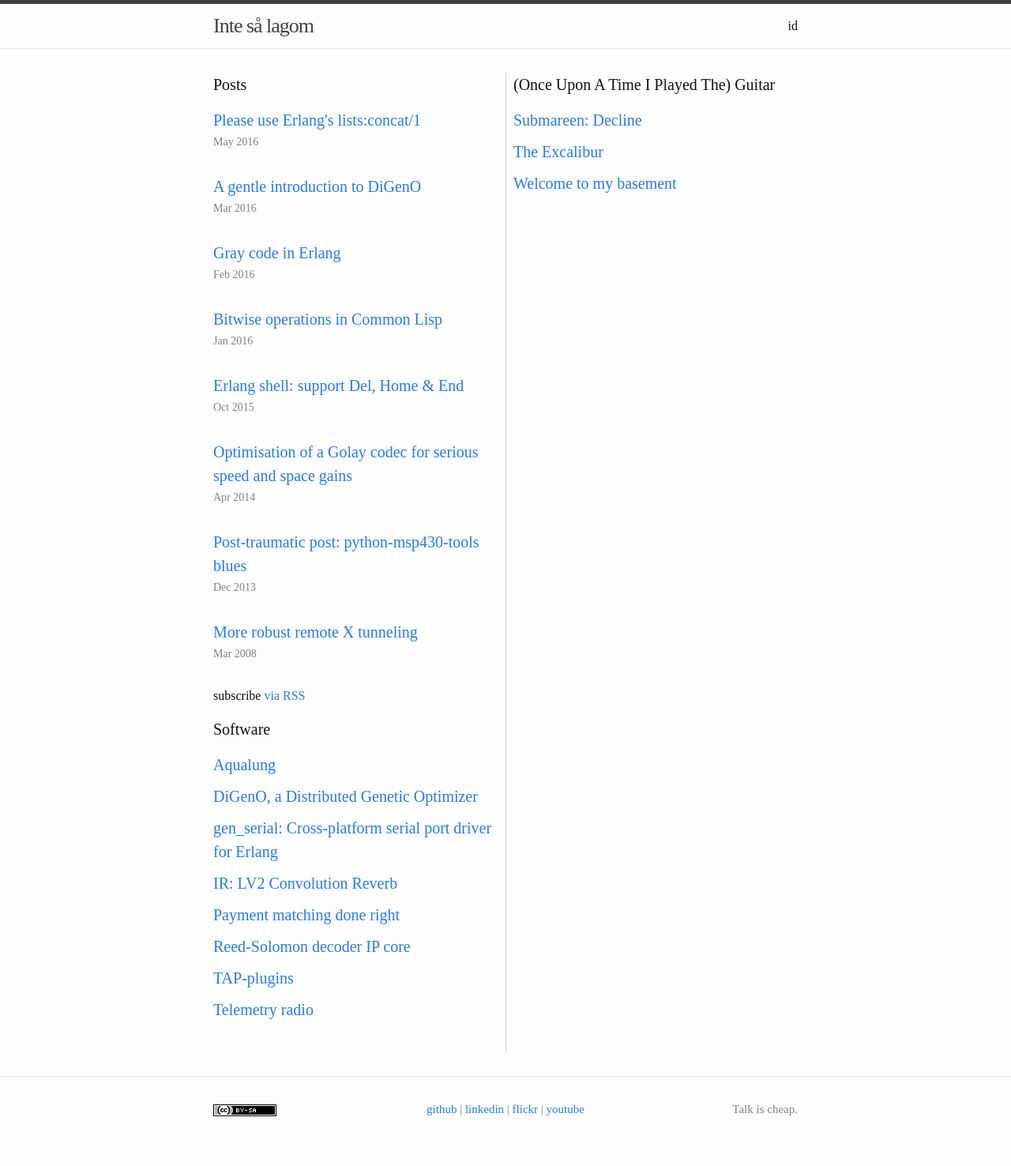
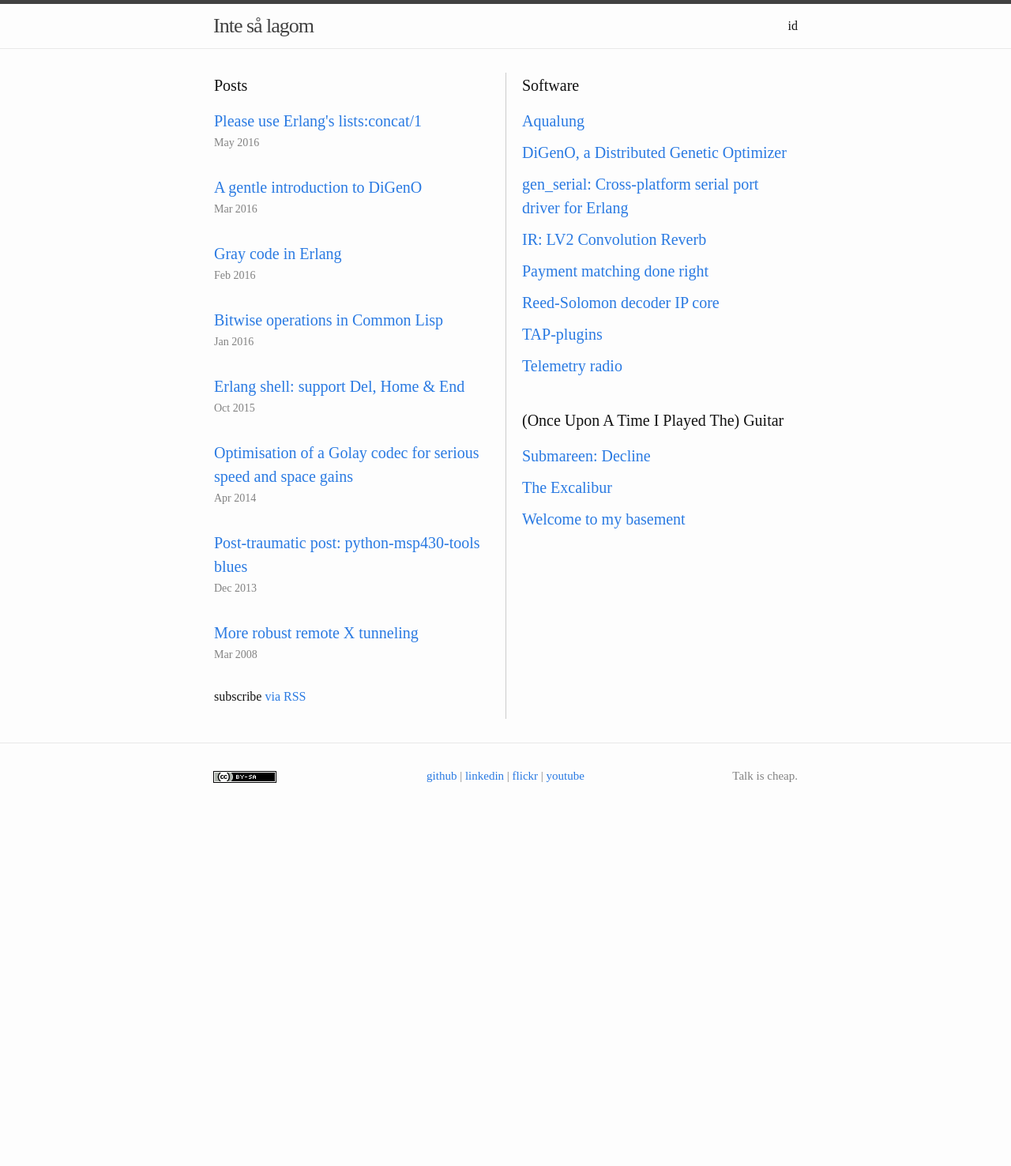
Before and after one commit to tomszilagyi/tomszilagyi.github.io, a Jekyll site: the page built from index.html, in a window 1280 px wide. Shown: the whole page at 79% size. Built offline with Jekyll 4.4.1, drawn with Linux system fonts in a browser that asks for light colours; after the commit the page ends 1054 px from its top, so only the background shows below that.

Commit message:
Use a standard table for 2-column layout, because CSS column-count misbehaves in Chrome

```diff
--- a/_sass/_layout.scss
+++ b/_sass/_layout.scss
@@ -267,26 +267,6 @@
     }
 }
 
-
-/* two-column layout */
-div.home {
-    -webkit-column-count: 2; /* Chrome, Safari, Opera */
-    -moz-column-count: 2; /* Firefox */
-    column-count: 2;
-    -webkit-column-gap: 20px; /* Chrome, Safari, Opera */
-    -moz-column-gap: 20px; /* Firefox */
-    column-gap: 20px;
-    -webkit-column-rule: 1px solid lightgrey; /* Chrome, Safari, Opera */
-    -moz-column-rule: 1px solid lightgrey; /* Firefox */
-    column-rule: 1px solid lightgrey;
-}
-
-div.keep {
-    display: inline-block;
-    width: 100%;
-}
-
-
 /* horizontal rule */
 hr {
     border: 0;
@@ -295,3 +275,21 @@ hr {
     margin-top: $spacing-unit;
     margin-bottom: $spacing-unit;
 }
+
+/* the table used for two-column layout */
+table.layout {
+    border: 0;
+    border-spacing: 0px;
+    width: 100%;
+}
+td.layout {
+    text-align: left;
+    vertical-align: top;
+    width: 50%;
+}
+td.col2 {
+    padding-left: 20px;
+    border-left-width: 1px;
+    border-left-color: #ccc;
+    border-left-style: solid;
+}
--- a/index.html
+++ b/index.html
@@ -4,7 +4,8 @@ layout: default
 
 <div class="home">
 
-  <div class="keep">
+  <table class="layout">
+  <tr><td class="layout">
     <h1 class="page-heading">Posts</h1>
     <ul class="post-list">
       {% for post in site.posts %}
@@ -15,11 +16,11 @@ layout: default
       {% endfor %}
     </ul>
     <p class="rss-subscribe">subscribe <a href="{{ "/feed.xml" | prepend: site.baseurl }}">via RSS</a></p>
-  </div>
+  </td>
 
+  <td class="layout col2">
   {% assign categories = "Software|(Once Upon A Time I Played The) Guitar" | split: "|" %}
   {% for cat in categories %}
-  <div class="keep">
     <h1 class="page-heading">{{ cat }}</h1>
     <ul class="post-list">
       <div class="trigger">
@@ -31,7 +32,7 @@ layout: default
       </div>
     </ul>
     <br>
-  </div>
   {% endfor %}
+  </td></tr></table>
 
 </div>
```
